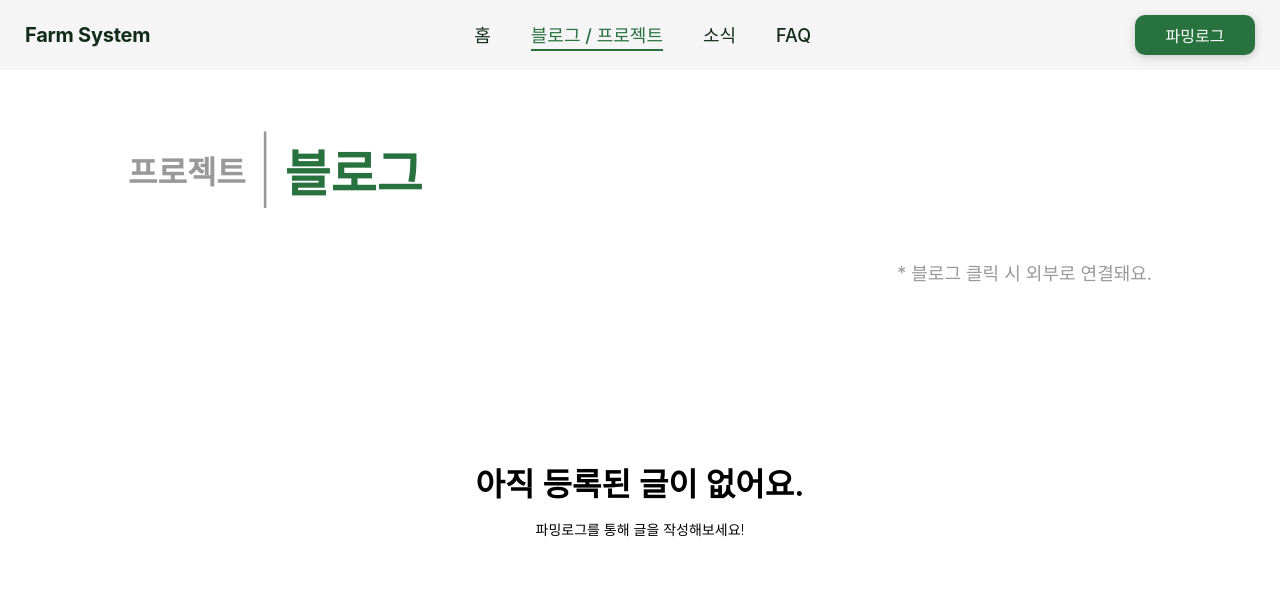
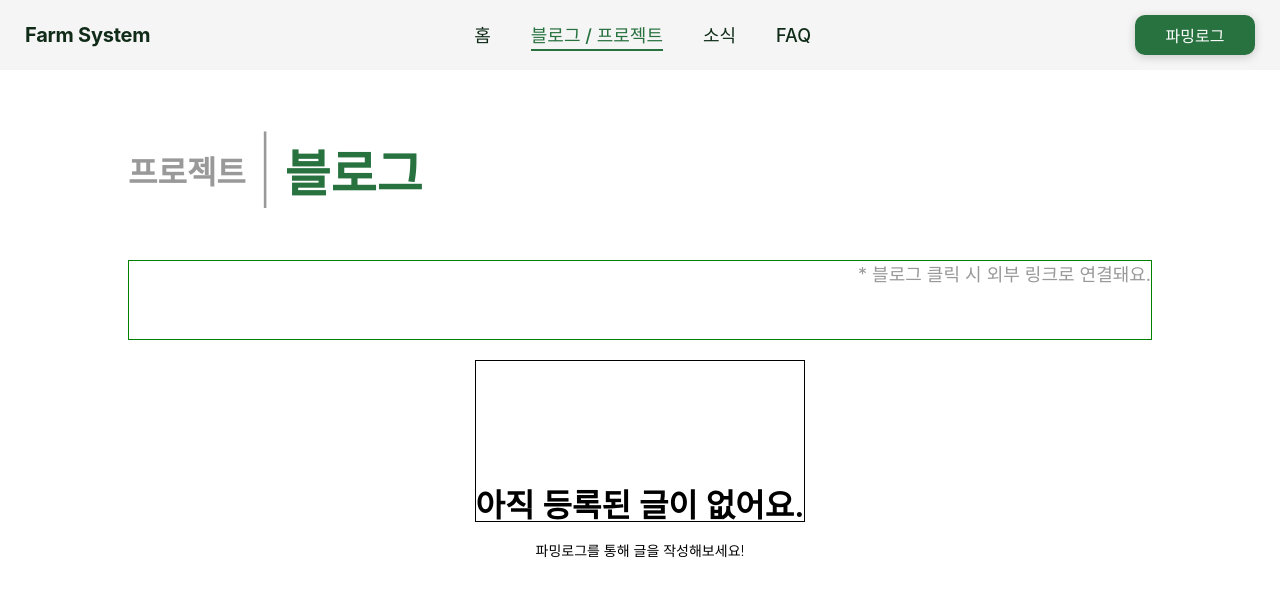
Before and after one commit to karpitony/monorepo-test, a React (Vite) app: page /blog in a window 1280 px wide. Both pictures are taken after a click on the button "블로그". Shown: the top 596 px of the page. Built offline with nearby package versions, Linux system fonts and the light colour scheme; a web font is replaced by a local one.

Commit message:
fix: 외부 링크 대사 변경 및 위치 조절

```diff
--- a/src/pages/Blog/BlogList.styles.tsx
+++ b/src/pages/Blog/BlogList.styles.tsx
@@ -7,16 +7,17 @@ export const Container = styled.div`
   align-items: center;
   gap: 20px;
   width: 100%;
-  margin-top: 60px;
 `;
 
 // 상단들을 감싸는 컨테이너
-export const TableContainer = styled.div`
+export const TableContainer = styled.div<{$isTablet: boolean; $isMobile: boolean;}>`
   display: flex;
   gap: 30px;
   justify-content: flex-end; /* 왼쪽 정렬 */
-  min-height: 60px;
+  height: 10vh;
   width: 100%;
+  border: 1px solid green;
+  margin-top: ${(props) => (props.$isMobile ? '0px' : props.$isTablet ? '15px' : '60px')};
 `;
 
 export const SubDescription = styled.div<{$isMobile: boolean;}>`
@@ -62,4 +63,6 @@ export const TextContainer = styled.div<{$isMobile: boolean;}>`
     font-weight: 300;
   }
   gap: 10px;
+
+  border: 1px solid black;
 `;
--- a/src/pages/Blog/BlogList.tsx
+++ b/src/pages/Blog/BlogList.tsx
@@ -44,12 +44,12 @@ import useMediaQueries from '@/hooks/useMediaQueries';
 // ];
 
 const BlogList: React.FC = () => {
-  const { isMobile } = useMediaQueries();
+  const { isMobile,isTablet } = useMediaQueries();
 
   return (
     <S.Container>
-      <S.TableContainer>
-        <S.SubDescription $isMobile={isMobile}> * 블로그 클릭 시 외부로 연결돼요.</S.SubDescription>
+      <S.TableContainer $isTablet={isTablet} $isMobile={isMobile}>
+        <S.SubDescription $isMobile={isMobile}> * 블로그 클릭 시 외부 링크로 연결돼요.</S.SubDescription>
       </S.TableContainer>
 
       {/* 프로젝트 카드 리스트 */}
--- a/src/pages/Blog/ProjectList.styles.tsx
+++ b/src/pages/Blog/ProjectList.styles.tsx
@@ -7,6 +7,18 @@ export const Container = styled.div`
   align-items: center;
   gap: 20px;
   width: 100%;
+`;
+
+/** 필터 영역 전체 컨테이너 */
+export const TableContainer = styled.div<{$isMobile: boolean; $isTablet: boolean;}>`
+  display: flex;
+  gap: 20px;
+  width: 100%;
+  height: 10vh;
+  justify-content: flex-start;
+  margin-top: ${(props) => (props.$isMobile ? '0px' : props.$isTablet ? '15px' : '60px')};
+
+  border: 1px solid green;
 `;
 
 
@@ -27,10 +39,11 @@ export const FilterGradeButton = styled.button<{$isMobile: boolean; $isTablet: b
   border: none;
   border-radius: ${(props) => (props.$isMobile ? '15px' : '8px')};
   cursor: pointer;
-  text-align: left;
+  display: flex;
+  justify-content: space-between;
   font-size: ${(props) => (props.$isMobile ? '12px' : props.$isTablet ? '14px' : '16px')};
   font-weight: 500;
-  width: ${(props) => (props.$isMobile ? '80px' : props.$isTablet ? '90px' : '110px')}; /* 기수 버튼은 작게 */
+  width: ${(props) => (props.$isMobile ? '70px' : props.$isTablet ? '80px' : '90px')}; /* 기수 버튼은 작게 */
 `;
 
 /** 트랙 버튼 */
@@ -41,10 +54,11 @@ export const FilterTrackButton = styled.button<{$isMobile: boolean; $isTablet: b
   border: none;
   border-radius: ${(props) => (props.$isMobile ? '15px' : '8px')};
   cursor: pointer;
-  text-align: left;
+  display: flex;
+  justify-content: space-between;
   font-size: ${(props) => (props.$isMobile ? '12px' : props.$isTablet ? '14px' : '16px')};
   font-weight: 500;
-  width: ${(props) => (props.$isMobile ? '100px' : props.$isTablet ? '120px' : '160px')}; /* 트랙 버튼은 큼 */
+  width: ${(props) => (props.$isMobile ? '90px' : props.$isTablet ? '110px' : '130px')}; /* 트랙 버튼은 큼 */
 `;
 
 /** 기수 드롭다운 */
@@ -52,12 +66,11 @@ export const DropdownGradeMenu = styled.div<{$isMobile: boolean; $isTablet: bool
   position: absolute;
   top: 45px;
   left: 0;
-  width: ${(props) => (props.$isMobile ? '80px' : props.$isTablet ? '90px' : '110px')}; /* 기수 버튼과 동일한 크기 */
+  width: ${(props) => (props.$isMobile ? '70px' : props.$isTablet ? '80px' : '90px')}; /* 기수 버튼과 동일한 크기 */
   text-align: left;
   background-color: #fff;
-  border: 3px solid var(--FarmSystem_Green04);
   border-radius: 8px;
-  box-shadow: 0 2px 6px rgba(0, 0, 0, 0.15);
+  box-shadow: 4px 4px 4px 0px #00000040;
   z-index: 999;
 `;
 
@@ -66,12 +79,11 @@ export const DropdownTrackMenu = styled.div<{$isMobile: boolean; $isTablet: bool
   position: absolute;
   top: 45px;
   left: 0;
-  width: ${(props) => (props.$isMobile ? '100px' : props.$isTablet ? '120px' : '160px')}; /* 트랙 버튼과 동일한 크기 */
+  width: ${(props) => (props.$isMobile ? '90px' : props.$isTablet ? '110px' : '130px')}; /* 트랙 버튼과 동일한 크기 */
   text-align: left;
   background-color: #fff;
-  border: 3px solid var(--FarmSystem_Green04);
   border-radius: 8px;
-  box-shadow: 0 2px 6px rgba(0, 0, 0, 0.15);
+  box-shadow: 4px 4px 4px 0px #00000040;
   z-index: 999;
 `;
 
@@ -86,17 +98,6 @@ export const DropdownItem = styled.div<{$isMobile: boolean; $isTablet: boolean;}
     background-color: #f0fff0;
     border-radius: 8px;
   }
-`;
-
-/** 필터 컨테이너 */
-export const TableContainer = styled.div<{$isMobile: boolean; $isTablet: boolean;}>`
-  display: flex;
-  gap: 20px;
-  width: 100%;
-  height: 10vh;
-  min-height: 60px;
-  justify-content: flex-start;
-  margin-top: ${(props) => (props.$isMobile ? '0px' : props.$isTablet ? '15px' : '60px')};
 `;
 
 /** 프로젝트 리스트(카드)들을 감싸는 컨테이너 */
@@ -135,4 +136,5 @@ export const TextContainer = styled.div<{$isMobile: boolean;}>`
     font-weight: 300;
   }
   gap: 10px;
+  border: 1px solid black;
 `;
--- a/src/pages/Blog/index.styles.tsx
+++ b/src/pages/Blog/index.styles.tsx
@@ -33,7 +33,7 @@ export const ToggleButton = styled.button<{ active: boolean; $isMobile: boolean
   border: none;
   background-color: transparent;
   cursor: pointer;
-  font-size: ${(props) => (props.active ? (props.$isMobile ? '20px' : '50px') : (props.$isMobile ? '15px' : '32px'))};
+  font-size: ${(props) => (props.active ? (props.$isMobile ? '30px' : '50px') : (props.$isMobile ? '20px' : '32px'))};
   font-weight: 600;
   color: ${(props) => (props.active ? 'var(--FarmSystem_Green01)' : 'var(--FarmSystem_DarkGrey)')};
 `;
```
